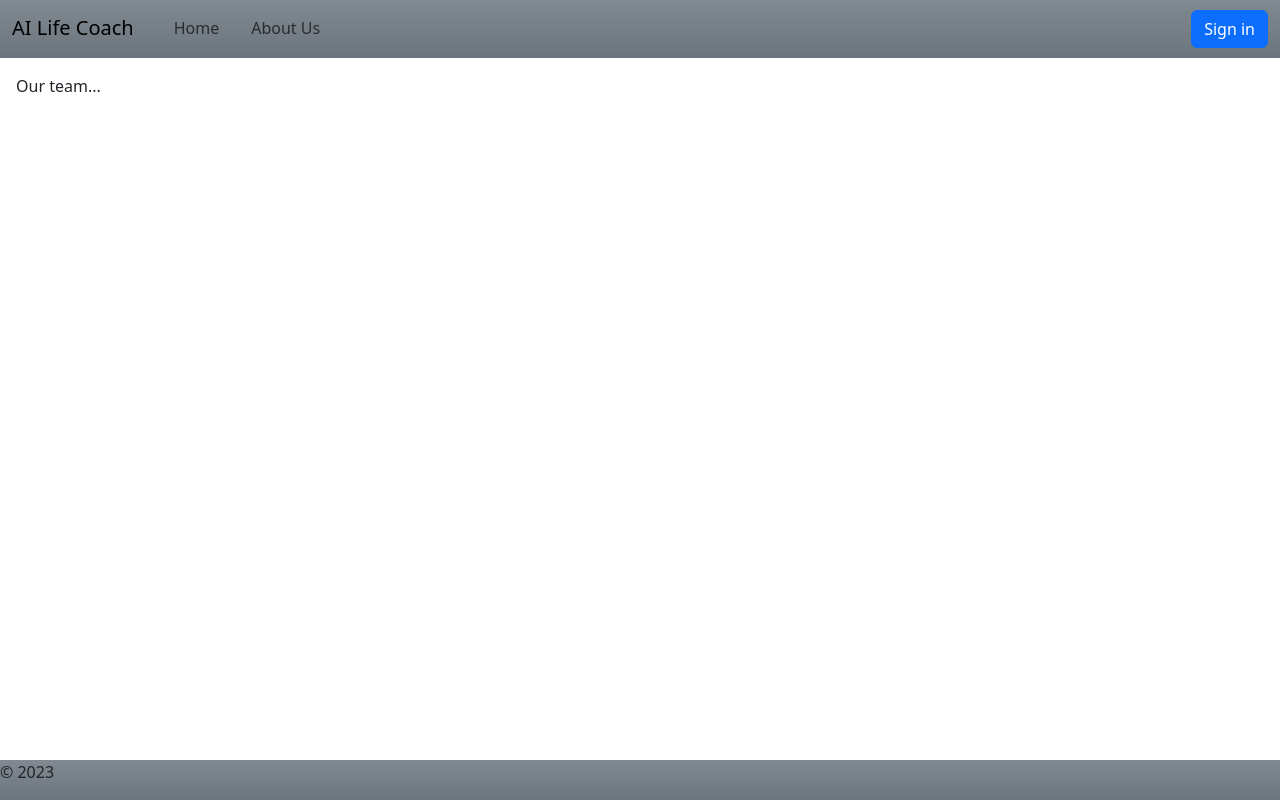
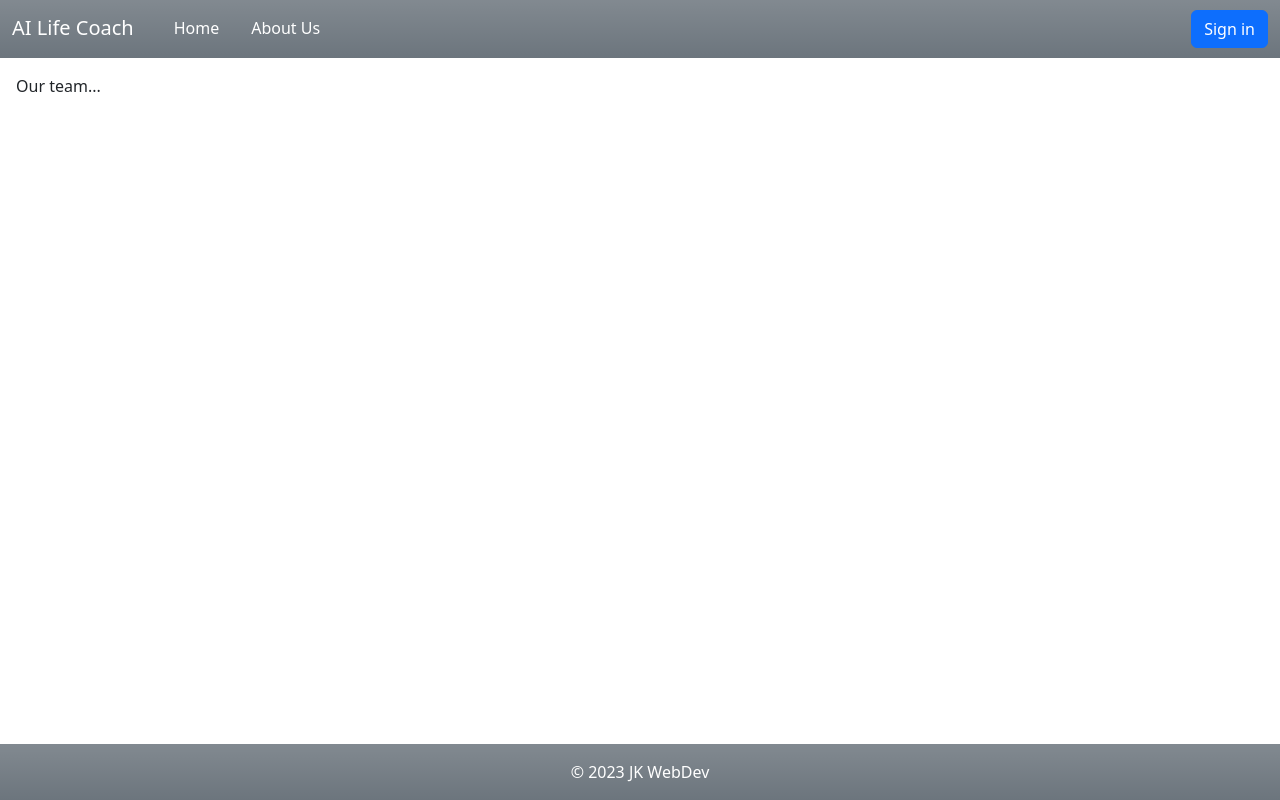
Before and after one commit to JK-WebDev/lifecoach-frontend, a React (Vite) app: page /about in a window 1280 px wide. Built offline with nearby package versions, Linux system fonts and the light colour scheme; no server answers.

Commit message:
Updates Header & Footer colors

```diff
--- a/src/components/Footer.jsx
+++ b/src/components/Footer.jsx
@@ -3,11 +3,11 @@ import { Component } from "react";
 export default class Footer extends Component {
   render() {
     const strings = {
-      copyright: `\u00A9 2023`,
+      copyright: `\u00A9 2023 JK WebDev`,
     };
     return (
-      <footer className="bg-secondary bg-gradient fixed-bottom">
-        <p>{strings.copyright}</p>
+      <footer className="bg-secondary bg-gradient text-white justify-content-between align-items-center pt-3 fixed-bottom">
+        <p className="text-center">{strings.copyright}</p>
       </footer>
     );
   }
--- a/src/components/Header.jsx
+++ b/src/components/Header.jsx
@@ -15,19 +15,23 @@ export default class Header extends Component {
       about: "About Us",
     };
 
+    const textColor = "text-white";
+
     return (
       <header className="bg-secondary bg-gradient sticky-top">
         <Navbar>
           <Container fluid>
             <Nav variant="underline">
-              <Navbar.Brand>{strings.brand}</Navbar.Brand>
+              <Navbar.Brand className={`${textColor}`}>
+                {strings.brand}
+              </Navbar.Brand>
               <Nav.Item>
-                <Nav.Link as={Link} to="/">
+                <Nav.Link as={Link} to="/" className={`${textColor}`}>
                   {strings.home}
                 </Nav.Link>
               </Nav.Item>
               <Nav.Item>
-                <Nav.Link as={Link} to="/about">
+                <Nav.Link as={Link} to="/about" className={`${textColor}`}>
                   {strings.about}
                 </Nav.Link>
               </Nav.Item>
```
